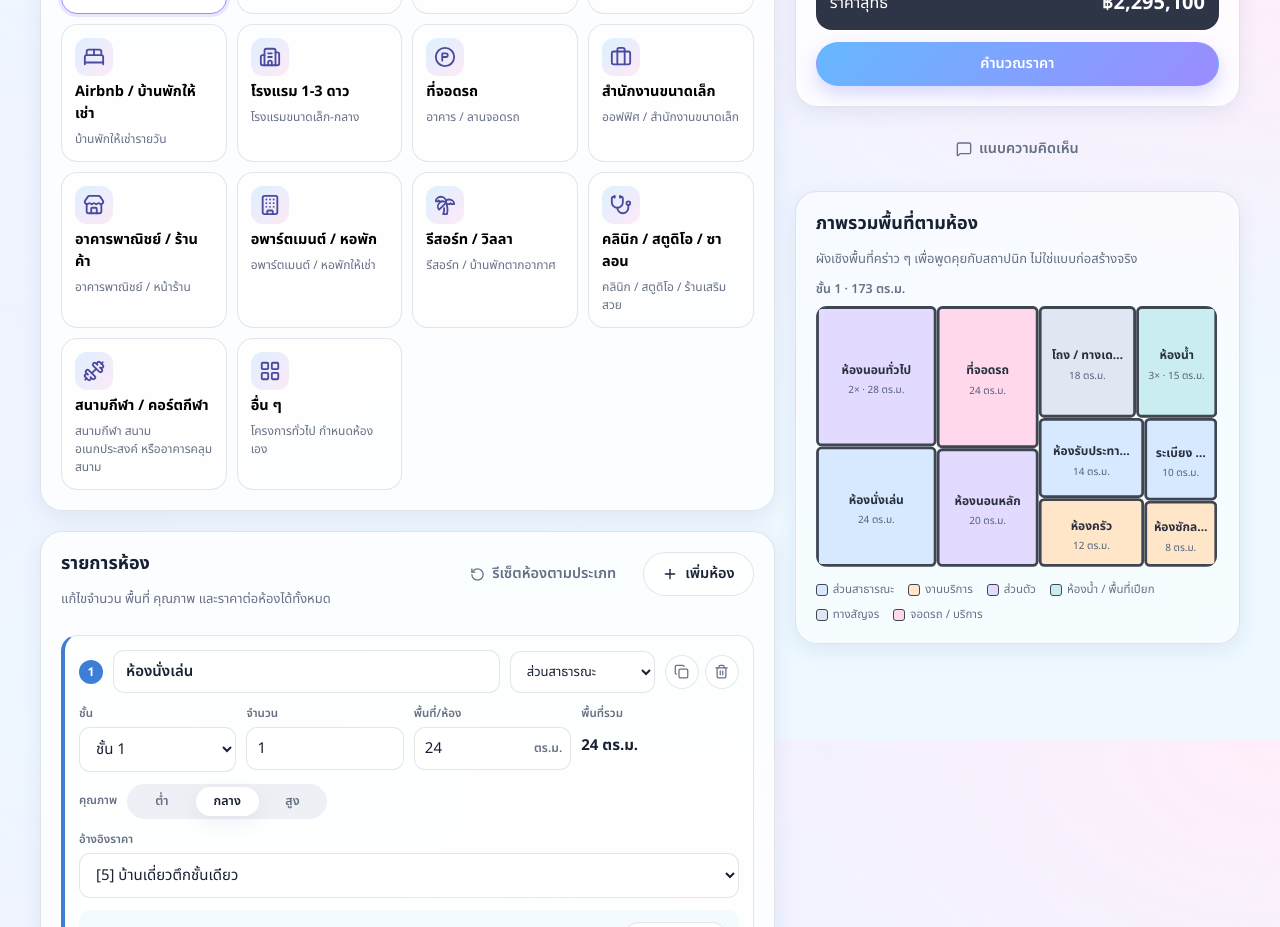
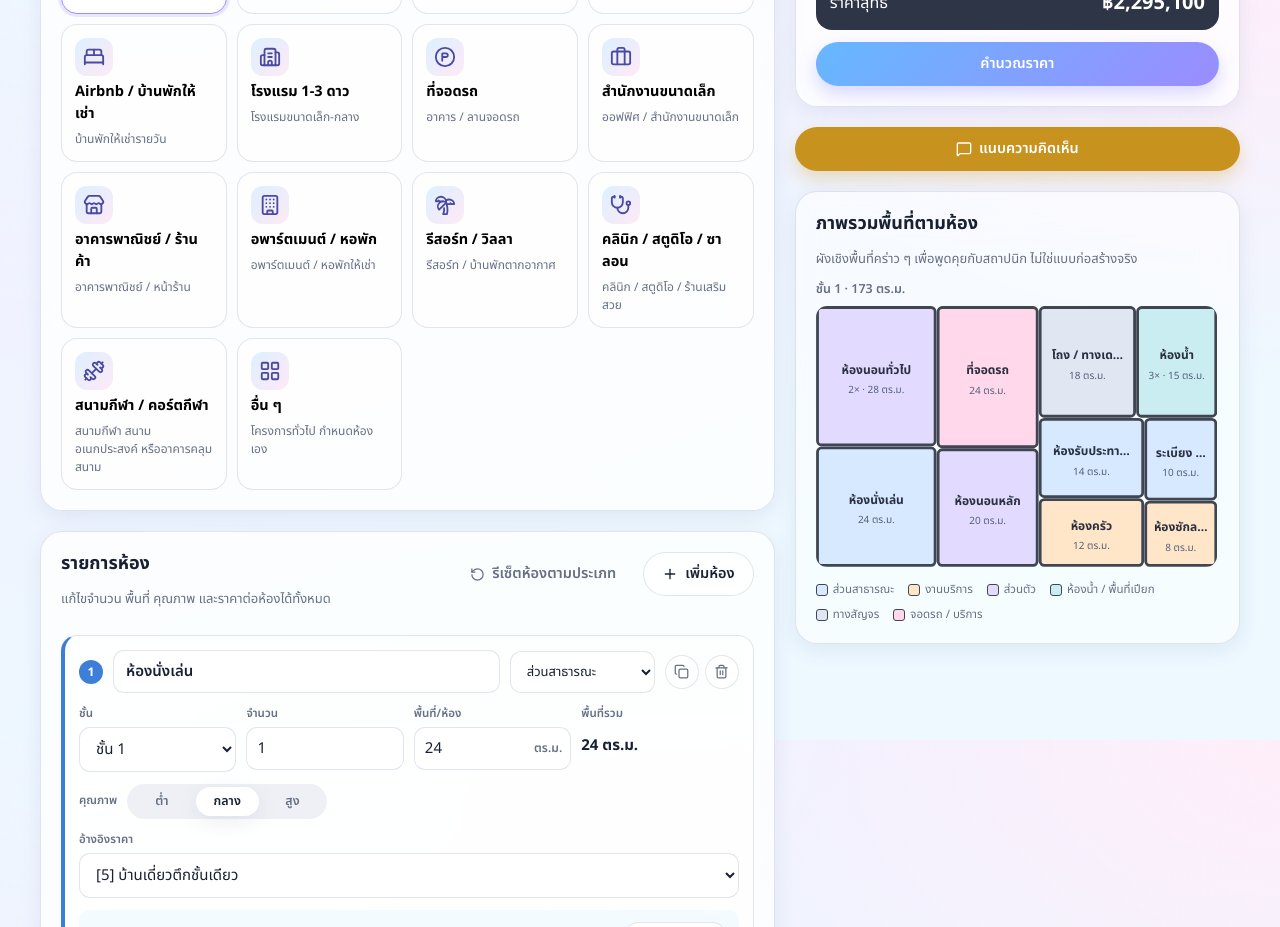
Before and after one commit to PirawitSukhaneskul/win-architect-estimator, a React (Vite) app: page / in a window 1280 px wide. Shown: the part 860-1787 px from the top of the page. Built offline with nearby package versions, Linux system fonts and the light colour scheme; a web font is replaced by a local one.

Commit message:
Style feedback button mustard

```diff
--- a/src/components/FeedbackButton.tsx
+++ b/src/components/FeedbackButton.tsx
@@ -79,7 +79,7 @@ export function FeedbackButton({ compact = false }: { compact?: boolean }) {
     <>
       <button
         type="button"
-        className={compact ? "btn-ghost btn-block" : "btn-outline"}
+        className={compact ? "btn-mustard btn-block" : "btn-mustard"}
         onClick={() => setOpen(true)}
       >
         <MessageSquare size={16} /> แนบความคิดเห็น
--- a/src/index.css
+++ b/src/index.css
@@ -87,7 +87,8 @@ textarea {
 /* ---------- Buttons ---------- */
 .btn-primary,
 .btn-outline,
-.btn-ghost {
+.btn-ghost,
+.btn-mustard {
   display: inline-flex;
   align-items: center;
   gap: 7px;
@@ -98,6 +99,17 @@ textarea {
   border: 1px solid transparent;
   transition: transform 0.15s ease, box-shadow 0.2s ease, background 0.2s ease;
   white-space: nowrap;
+}
+
+/* Mustard feedback button */
+.btn-mustard {
+  color: #fff;
+  background: #c8921f;
+  box-shadow: 0 8px 18px rgba(200, 146, 31, 0.28);
+}
+.btn-mustard:hover:not(:disabled) {
+  transform: translateY(-1px);
+  background: #b17e15;
 }
 .btn-primary {
   color: #fff;
```
